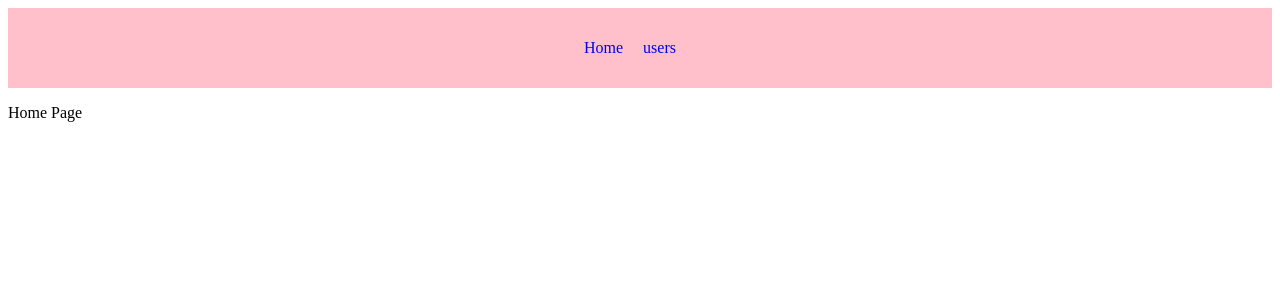
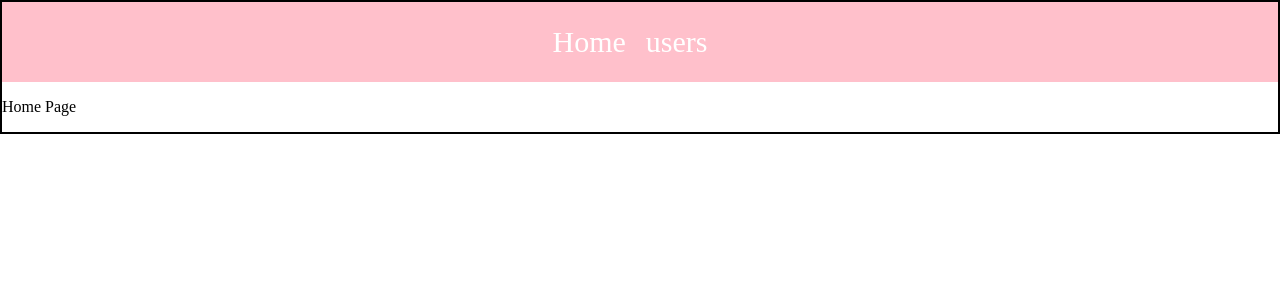
Before and after one commit to ahjam-taoufik/cv-nuxt-ex1, a Nuxt app: page / in a window 1280 px wide. Shown: the top 300 px of the page. Built offline with nearby package versions, Linux system fonts and the light colour scheme.

Commit message:
scoped and global style

```diff
--- /dev/null
+++ b/assets/styles/main.css
@@ -0,0 +1,5 @@
+
+  body{
+    margin: 0px;
+    border: 2px solid black
+  }
--- a/components/Header.vue
+++ b/components/Header.vue
@@ -34,6 +34,11 @@ li{
 }
 a{
     text-decoration: none;
+    color: white;
+    font-size: 30px;
+}
+a:hover{
+  color:rgb(115, 88, 238)
 }
 
 </style>
--- /dev/null
+++ b/layouts/default.vue
@@ -0,0 +1,18 @@
+<template>
+  <Nuxt />
+</template>
+<script>
+
+
+export default {
+    name:'default'
+}
+</script>
+
+
+<!-- <style>
+  body{
+    margin: 0px;
+    border: 2px solid black
+  }
+</style> -->
--- a/layouts/usersLayout.vue
+++ b/layouts/usersLayout.vue
@@ -7,7 +7,7 @@
  </div>
 </template>
 <script>
- import Header from '@/components/Header'
+ import Header from '~/components/Header'
  export default{
   name:'usersLayout',
    components:{
--- a/nuxt.config.js
+++ b/nuxt.config.js
@@ -18,6 +18,7 @@ export default {
 
   // Global CSS: https://go.nuxtjs.dev/config-css
   css: [
+    '@/assets/styles/main.css'
   ],
 
   // Plugins to run before rendering page: https://go.nuxtjs.dev/config-plugins
```
